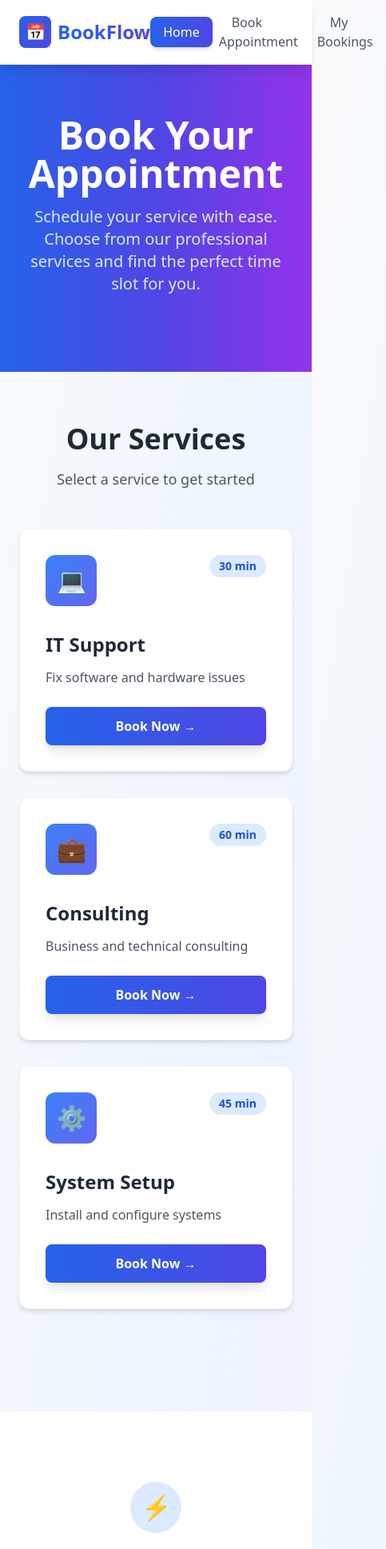
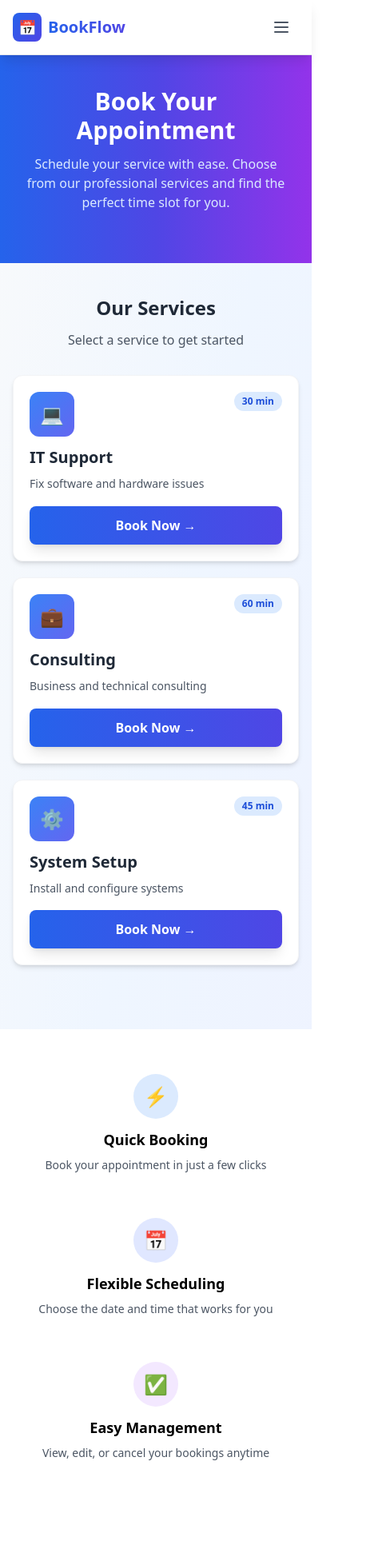
Before and after one commit to Teshome-Worku/appointment-booking-system, a React (Vite) app: page / in a window 390 px wide. Shown: the top 1937 px of the page at 80% size, 483 px wide, since content can reach past the window. After the commit the page ends 1883 px from the top, so only its background shows below. Built offline with nearby package versions, Linux system fonts and the light colour scheme.

Commit message:
responsive logic added

```diff
--- a/index.html
+++ b/index.html
@@ -4,7 +4,8 @@
 <head>
     <meta charset="UTF-8" />
     <link rel="icon" type="image/x-icon" href="/favicon.ico" />
-    <meta name="viewport" content="width=device-width, initial-scale=1.0" />
+    <meta name="viewport" content="width=device-width, initial-scale=1.0, viewport-fit=cover" />
+    <meta name="theme-color" content="#2563eb" />
     <title>Appointment Booking System</title>
 </head>
 
--- a/src/components/Navbar.jsx
+++ b/src/components/Navbar.jsx
@@ -1,65 +1,93 @@
+import { useState } from "react"
 import { NavLink } from "react-router-dom"
 
 const Navbar = () => {
+  const [menuOpen, setMenuOpen] = useState(false)
+
+  const navLinkClass = ({ isActive }) =>
+    `block px-4 py-3 rounded-lg font-medium transition-all duration-200 min-h-[44px] flex items-center ${
+      isActive
+        ? "bg-gradient-to-r from-blue-600 to-indigo-600 text-white shadow-md"
+        : "text-gray-600 hover:bg-blue-50 hover:text-blue-600"
+    }`
+
   return (
     <nav className="w-full bg-white/95 backdrop-blur-md shadow-lg sticky top-0 z-50 border-b border-gray-200">
-      <div className="max-w-7xl mx-auto px-6 py-4 flex items-center justify-between">
+      <div className="max-w-7xl mx-auto px-4 sm:px-6 py-3 sm:py-4 flex items-center justify-between">
         {/* Logo */}
-        <NavLink to="/" className="flex items-center gap-2 group">
-          <div className="w-10 h-10 bg-gradient-to-br from-blue-600 to-indigo-600 rounded-lg flex items-center justify-center transform group-hover:rotate-12 transition-transform duration-300">
-            <span className="text-white font-bold text-xl">📅</span>
+        <NavLink
+          to="/"
+          onClick={() => setMenuOpen(false)}
+          className="flex items-center gap-2 group min-h-[44px] items-center"
+        >
+          <div className="w-9 h-9 sm:w-10 sm:h-10 bg-gradient-to-br from-blue-600 to-indigo-600 rounded-lg flex items-center justify-center transform group-hover:rotate-12 transition-transform duration-300 shrink-0">
+            <span className="text-white font-bold text-lg sm:text-xl">📅</span>
           </div>
-          <h1 className="text-2xl font-bold bg-gradient-to-r from-blue-600 to-indigo-600 bg-clip-text text-transparent">
+          <h1 className="text-xl sm:text-2xl font-bold bg-gradient-to-r from-blue-600 to-indigo-600 bg-clip-text text-transparent">
             BookFlow
           </h1>
         </NavLink>
 
-        {/* Menu */}
-        <ul className="flex items-center gap-2">
+        {/* Desktop Menu */}
+        <ul className="hidden md:flex items-center gap-2">
           <li>
-            <NavLink
-              to="/"
-              className={({ isActive }) =>
-                `px-4 py-2 rounded-lg font-medium transition-all duration-200 ${
-                  isActive
-                    ? "bg-gradient-to-r from-blue-600 to-indigo-600 text-white shadow-md"
-                    : "text-gray-600 hover:bg-blue-50 hover:text-blue-600"
-                }`
-              }
-            >
+            <NavLink to="/" className={navLinkClass}>
               Home
             </NavLink>
           </li>
           <li>
-            <NavLink
-              to="/book"
-              className={({ isActive }) =>
-                `px-4 py-2 rounded-lg font-medium transition-all duration-200 ${
-                  isActive
-                    ? "bg-gradient-to-r from-blue-600 to-indigo-600 text-white shadow-md"
-                    : "text-gray-600 hover:bg-blue-50 hover:text-blue-600"
-                }`
-              }
-            >
+            <NavLink to="/book" className={navLinkClass}>
               Book Appointment
             </NavLink>
           </li>
           <li>
-            <NavLink
-              to="/my-bookings"
-              className={({ isActive }) =>
-                `px-4 py-2 rounded-lg font-medium transition-all duration-200 ${
-                  isActive
-                    ? "bg-gradient-to-r from-blue-600 to-indigo-600 text-white shadow-md"
-                    : "text-gray-600 hover:bg-blue-50 hover:text-blue-600"
-                }`
-              }
-            >
+            <NavLink to="/my-bookings" className={navLinkClass}>
               My Bookings
             </NavLink>
           </li>
         </ul>
+
+        {/* Mobile menu button */}
+        <button
+          type="button"
+          onClick={() => setMenuOpen((prev) => !prev)}
+          className="md:hidden p-2 rounded-lg text-gray-600 hover:bg-blue-50 hover:text-blue-600 min-h-[44px] min-w-[44px] flex items-center justify-center"
+          aria-label={menuOpen ? "Close menu" : "Open menu"}
+        >
+          {menuOpen ? (
+            <svg className="w-6 h-6" fill="none" stroke="currentColor" viewBox="0 0 24 24">
+              <path strokeLinecap="round" strokeLinejoin="round" strokeWidth={2} d="M6 18L18 6M6 6l12 12" />
+            </svg>
+          ) : (
+            <svg className="w-6 h-6" fill="none" stroke="currentColor" viewBox="0 0 24 24">
+              <path strokeLinecap="round" strokeLinejoin="round" strokeWidth={2} d="M4 6h16M4 12h16M4 18h16" />
+            </svg>
+          )}
+        </button>
       </div>
+
+      {/* Mobile menu */}
+      {menuOpen && (
+        <div className="md:hidden border-t border-gray-200 bg-white">
+          <ul className="px-4 py-3 space-y-1">
+            <li>
+              <NavLink to="/" className={navLinkClass} onClick={() => setMenuOpen(false)}>
+                Home
+              </NavLink>
+            </li>
+            <li>
+              <NavLink to="/book" className={navLinkClass} onClick={() => setMenuOpen(false)}>
+                Book Appointment
+              </NavLink>
+            </li>
+            <li>
+              <NavLink to="/my-bookings" className={navLinkClass} onClick={() => setMenuOpen(false)}>
+                My Bookings
+              </NavLink>
+            </li>
+          </ul>
+        </div>
+      )}
     </nav>
   )
 }
--- a/src/components/ServiceCard.jsx
+++ b/src/components/ServiceCard.jsx
@@ -19,27 +19,27 @@ const ServiceCard = ({ service }) => {
   }
 
   return (
-    <div className="card p-8 transform hover:scale-105 transition-all duration-300 border border-gray-100">
-      <div className="flex items-start justify-between mb-4">
-        <div className="w-16 h-16 bg-gradient-to-br from-blue-500 to-indigo-500 rounded-xl flex items-center justify-center text-3xl mb-4">
+    <div className="card p-5 sm:p-6 md:p-8 transform hover:scale-[1.02] active:scale-[0.99] sm:hover:scale-105 transition-all duration-300 border border-gray-100">
+      <div className="flex items-start justify-between mb-3 sm:mb-4">
+        <div className="w-14 h-14 sm:w-16 sm:h-16 bg-gradient-to-br from-blue-500 to-indigo-500 rounded-xl flex items-center justify-center text-2xl sm:text-3xl shrink-0">
           {getServiceIcon(service.name)}
         </div>
-        <span className="px-3 py-1 bg-blue-100 text-blue-700 rounded-full text-sm font-semibold">
+        <span className="px-2.5 py-1 sm:px-3 bg-blue-100 text-blue-700 rounded-full text-xs sm:text-sm font-semibold">
           {service.duration} min
         </span>
       </div>
 
-      <h3 className="text-2xl font-bold text-gray-800 mb-3">
+      <h3 className="text-xl sm:text-2xl font-bold text-gray-800 mb-2 sm:mb-3">
         {service.name}
       </h3>
 
-      <p className="text-gray-600 mb-6 leading-relaxed">
+      <p className="text-gray-600 mb-4 sm:mb-6 leading-relaxed text-sm sm:text-base">
         {service.description}
       </p>
 
       <button
         onClick={handleBook}
-        className="w-full btn-primary text-center"
+        className="w-full btn-primary text-center min-h-[48px] sm:min-h-[44px]"
       >
         Book Now →
       </button>
--- a/src/index.css
+++ b/src/index.css
@@ -3,26 +3,31 @@
 @tailwind utilities;
 
 @layer base {
+  html {
+    -webkit-tap-highlight-color: transparent;
+  }
   body {
-    @apply bg-gradient-to-br from-gray-50 via-blue-50 to-indigo-50;
+    @apply bg-gradient-to-br from-gray-50 via-blue-50 to-indigo-50 min-h-screen;
+    padding-left: env(safe-area-inset-left);
+    padding-right: env(safe-area-inset-right);
   }
 }
 
 @layer components {
   .btn-primary {
-    @apply bg-gradient-to-r from-blue-600 to-indigo-600 text-white px-6 py-3 rounded-lg font-semibold shadow-lg hover:shadow-xl transform hover:-translate-y-0.5 transition-all duration-200;
+    @apply bg-gradient-to-r from-blue-600 to-indigo-600 text-white px-6 py-3 rounded-lg font-semibold shadow-lg hover:shadow-xl active:scale-[0.98] transition-all duration-200 min-h-[44px] flex items-center justify-center;
   }
 
   .btn-secondary {
-    @apply bg-white text-blue-600 px-6 py-3 rounded-lg font-semibold border-2 border-blue-600 hover:bg-blue-50 transition-all duration-200;
+    @apply bg-white text-blue-600 px-6 py-3 rounded-lg font-semibold border-2 border-blue-600 hover:bg-blue-50 active:scale-[0.98] transition-all duration-200 min-h-[44px] flex items-center justify-center;
   }
 
   .card {
-    @apply bg-white rounded-xl shadow-md hover:shadow-xl transition-all duration-300;
+    @apply bg-white rounded-xl shadow-md hover:shadow-xl transition-all duration-300 overflow-hidden;
   }
 
   .input-field {
-    @apply w-full border-2 border-gray-200 rounded-lg px-4 py-3 focus:outline-none focus:ring-2 focus:ring-blue-500 focus:border-transparent transition-all duration-200;
+    @apply w-full border-2 border-gray-200 rounded-lg px-4 py-3 min-h-[44px] focus:outline-none focus:ring-2 focus:ring-blue-500 focus:border-transparent transition-all duration-200;
   }
 }
 
--- a/src/pages/Home.jsx
+++ b/src/pages/Home.jsx
@@ -4,60 +4,60 @@ import services from "../data/services"
 const Home = () => {
   return (
     <div className="min-h-screen">
-      {/* Hero Section */}
-      <div className="bg-gradient-to-r from-blue-600 via-indigo-600 to-purple-600 text-white py-16">
-        <div className="max-w-7xl mx-auto px-6 text-center">
-          <h1 className="text-5xl font-bold mb-4 animate-fade-in">
+      {/* Hero Section - responsive typography & padding */}
+      <div className="bg-gradient-to-r from-blue-600 via-indigo-600 to-purple-600 text-white py-10 sm:py-14 md:py-16">
+        <div className="max-w-7xl mx-auto px-4 sm:px-6 text-center">
+          <h1 className="text-3xl sm:text-4xl md:text-5xl font-bold mb-3 sm:mb-4 animate-fade-in">
             Book Your Appointment
           </h1>
-          <p className="text-xl text-blue-100 mb-8 max-w-2xl mx-auto">
+          <p className="text-base sm:text-lg md:text-xl text-blue-100 mb-6 sm:mb-8 max-w-2xl mx-auto px-2">
             Schedule your service with ease. Choose from our professional services and find the perfect time slot for you.
           </p>
         </div>
       </div>
 
       {/* Services Section */}
-      <div className="max-w-7xl mx-auto px-6 py-16">
-        <div className="text-center mb-12">
-          <h2 className="text-4xl font-bold text-gray-800 mb-4">
+      <div className="max-w-7xl mx-auto px-4 sm:px-6 py-10 sm:py-14 md:py-16">
+        <div className="text-center mb-8 sm:mb-12">
+          <h2 className="text-2xl sm:text-3xl md:text-4xl font-bold text-gray-800 mb-3 sm:mb-4">
             Our Services
           </h2>
-          <p className="text-gray-600 text-lg">
+          <p className="text-gray-600 text-base sm:text-lg">
             Select a service to get started
           </p>
         </div>
 
-        <div className="grid grid-cols-1 md:grid-cols-2 lg:grid-cols-3 gap-8">
-          {services.map(service => (
+        <div className="grid grid-cols-1 sm:grid-cols-2 lg:grid-cols-3 gap-5 sm:gap-6 md:gap-8">
+          {services.map((service) => (
             <ServiceCard key={service.id} service={service} />
           ))}
         </div>
       </div>
 
-      {/* Features Section */}
-      <div className="bg-white py-16 mt-16">
-        <div className="max-w-7xl mx-auto px-6">
-          <div className="grid grid-cols-1 md:grid-cols-3 gap-8 text-center">
-            <div className="p-6">
-              <div className="w-16 h-16 bg-blue-100 rounded-full flex items-center justify-center mx-auto mb-4">
-                <span className="text-3xl">⚡</span>
+      {/* Features Section - responsive grid */}
+      <div className="bg-white py-10 sm:py-14 md:py-16 mt-10 sm:mt-16">
+        <div className="max-w-7xl mx-auto px-4 sm:px-6">
+          <div className="grid grid-cols-1 sm:grid-cols-3 gap-6 sm:gap-8 text-center">
+            <div className="p-4 sm:p-6">
+              <div className="w-14 h-14 sm:w-16 sm:h-16 bg-blue-100 rounded-full flex items-center justify-center mx-auto mb-3 sm:mb-4">
+                <span className="text-2xl sm:text-3xl">⚡</span>
               </div>
-              <h3 className="text-xl font-semibold mb-2">Quick Booking</h3>
-              <p className="text-gray-600">Book your appointment in just a few clicks</p>
+              <h3 className="text-lg sm:text-xl font-semibold mb-2">Quick Booking</h3>
+              <p className="text-gray-600 text-sm sm:text-base">Book your appointment in just a few clicks</p>
             </div>
-            <div className="p-6">
-              <div className="w-16 h-16 bg-indigo-100 rounded-full flex items-center justify-center mx-auto mb-4">
-                <span className="text-3xl">📅</span>
+            <div className="p-4 sm:p-6">
+              <div className="w-14 h-14 sm:w-16 sm:h-16 bg-indigo-100 rounded-full flex items-center justify-center mx-auto mb-3 sm:mb-4">
+                <span className="text-2xl sm:text-3xl">📅</span>
               </div>
-              <h3 className="text-xl font-semibold mb-2">Flexible Scheduling</h3>
-              <p className="text-gray-600">Choose the date and time that works for you</p>
+              <h3 className="text-lg sm:text-xl font-semibold mb-2">Flexible Scheduling</h3>
+              <p className="text-gray-600 text-sm sm:text-base">Choose the date and time that works for you</p>
             </div>
-            <div className="p-6">
-              <div className="w-16 h-16 bg-purple-100 rounded-full flex items-center justify-center mx-auto mb-4">
-                <span className="text-3xl">✅</span>
+            <div className="p-4 sm:p-6">
+              <div className="w-14 h-14 sm:w-16 sm:h-16 bg-purple-100 rounded-full flex items-center justify-center mx-auto mb-3 sm:mb-4">
+                <span className="text-2xl sm:text-3xl">✅</span>
               </div>
-              <h3 className="text-xl font-semibold mb-2">Easy Management</h3>
-              <p className="text-gray-600">View, edit, or cancel your bookings anytime</p>
+              <h3 className="text-lg sm:text-xl font-semibold mb-2">Easy Management</h3>
+              <p className="text-gray-600 text-sm sm:text-base">View, edit, or cancel your bookings anytime</p>
             </div>
           </div>
         </div>
--- a/src/pages/MyBookings.jsx
+++ b/src/pages/MyBookings.jsx
@@ -1,4 +1,5 @@
-import { useContext, useEffect, useState } from "react"
+import { useContext, useEffect, useState, useMemo } from "react"
+import { Link } from "react-router-dom"
 import { BookingContext } from "../context/BookingContext"
 import DeleteConfirm from "../modals/deleteConfirm"
 import EditBookingModal from "../modals/EditBookingModal"
@@ -14,6 +15,8 @@ const MyBookings = () => {
   const [bookingToDelete, setBookingToDelete] = useState(null)
   const [showEditModal, setShowEditModal] = useState(false)
   const [loading, setLoading] = useState(true)
+  const [search, setSearch] = useState("")
+  const [sortBy, setSortBy] = useState("date-asc") // date-asc | date-desc | service
 
   // Fetch bookings when component mounts
   useEffect(() => {
@@ -57,22 +60,45 @@ const MyBookings = () => {
   }
 
   const formatTime = (timeString) => {
+    if (!timeString) return ""
     const [hours, minutes] = timeString.split(":")
     const date = new Date()
-    date.setHours(parseInt(hours), parseInt(minutes))
+    date.setHours(parseInt(hours, 10), parseInt(minutes || 0, 10))
     return date.toLocaleTimeString("en-US", {
       hour: "2-digit",
       minute: "2-digit",
     })
   }
 
+  const filteredAndSortedBookings = useMemo(() => {
+    let list = [...bookings]
+    const q = search.trim().toLowerCase()
+    if (q) {
+      list = list.filter(
+        (b) =>
+          b.service?.toLowerCase().includes(q) ||
+          b.date?.toLowerCase().includes(q) ||
+          b.time?.toLowerCase().includes(q) ||
+          b.confirmationId?.toLowerCase().includes(q)
+      )
+    }
+    if (sortBy === "date-asc") {
+      list.sort((a, b) => new Date(a.date + "T" + (a.time || "00:00")) - new Date(b.date + "T" + (b.time || "00:00")))
+    } else if (sortBy === "date-desc") {
+      list.sort((a, b) => new Date(b.date + "T" + (b.time || "00:00")) - new Date(a.date + "T" + (a.time || "00:00")))
+    } else if (sortBy === "service") {
+      list.sort((a, b) => (a.service || "").localeCompare(b.service || ""))
+    }
+    return list
+  }, [bookings, search, sortBy])
+
   if (loading) {
     return (
-      <div className="max-w-6xl mx-auto px-6 py-12">
-        <div className="flex items-center justify-center min-h-[400px]">
+      <div className="max-w-6xl mx-auto px-4 sm:px-6 py-8 sm:py-12">
+        <div className="flex items-center justify-center min-h-[300px] sm:min-h-[400px]">
           <div className="text-center">
-            <div className="w-16 h-16 border-4 border-blue-600 border-t-transparent rounded-full animate-spin mx-auto mb-4"></div>
-            <p className="text-gray-600">Loading your bookings...</p>
+            <div className="w-14 h-14 sm:w-16 sm:h-16 border-4 border-blue-600 border-t-transparent rounded-full animate-spin mx-auto mb-4"></div>
+            <p className="text-gray-600 text-sm sm:text-base">Loading your bookings...</p>
           </div>
         </div>
       </div>
@@ -81,65 +107,103 @@ const MyBookings = () => {
 
   if (bookings.length === 0) {
     return (
-      <div className="max-w-6xl mx-auto px-6 py-12">
-        <h2 className="text-4xl font-bold mb-8 text-gray-800">My Bookings</h2>
-        <div className="card p-16 text-center">
-          <div className="w-24 h-24 bg-gray-100 rounded-full flex items-center justify-center mx-auto mb-6">
-            <span className="text-5xl">📅</span>
+      <div className="max-w-6xl mx-auto px-4 sm:px-6 py-8 sm:py-12">
+        <h2 className="text-2xl sm:text-3xl md:text-4xl font-bold mb-6 sm:mb-8 text-gray-800">My Bookings</h2>
+        <div className="card p-8 sm:p-12 md:p-16 text-center">
+          <div className="w-20 h-20 sm:w-24 sm:h-24 bg-gray-100 rounded-full flex items-center justify-center mx-auto mb-4 sm:mb-6">
+            <span className="text-4xl sm:text-5xl">📅</span>
           </div>
-          <h3 className="text-2xl font-semibold text-gray-800 mb-2">
+          <h3 className="text-xl sm:text-2xl font-semibold text-gray-800 mb-2">
             No bookings yet
           </h3>
-          <p className="text-gray-600 mb-8">
+          <p className="text-gray-600 mb-6 sm:mb-8 text-sm sm:text-base">
             Start by booking your first appointment
           </p>
-          <a
-            href="/"
-            className="btn-primary inline-block"
-          >
+          <Link to="/" className="btn-primary inline-block">
             Book Now
-          </a>
+          </Link>
         </div>
       </div>
     )
   }
 
   return (
-    <div className="max-w-6xl mx-auto px-6 py-12">
-      <div className="mb-8">
-        <h2 className="text-4xl font-bold text-gray-800 mb-2">My Bookings</h2>
-        <p className="text-gray-600">
+    <div className="max-w-6xl mx-auto px-4 sm:px-6 py-8 sm:py-12">
+      <div className="mb-6 sm:mb-8">
+        <h2 className="text-2xl sm:text-3xl md:text-4xl font-bold text-gray-800 mb-2">My Bookings</h2>
+        <p className="text-gray-600 text-sm sm:text-base">
           You have {bookings.length} {bookings.length === 1 ? "booking" : "bookings"}
         </p>
       </div>
 
-      <div className="grid grid-cols-1 md:grid-cols-2 gap-6">
-        {bookings.map((booking) => (
+      {/* Search & Sort */}
+      <div className="flex flex-col sm:flex-row gap-3 sm:gap-4 mb-6">
+        <div className="relative flex-1">
+          <span className="absolute left-3 top-1/2 -translate-y-1/2 text-gray-400" aria-hidden>🔍</span>
+          <input
+            type="search"
+            placeholder="Search by service, date, time or ID..."
+            value={search}
+            onChange={(e) => setSearch(e.target.value)}
+            className="input-field pl-10 min-h-[44px]"
+          />
+        </div>
+        <select
+          value={sortBy}
+          onChange={(e) => setSortBy(e.target.value)}
+          className="input-field min-h-[44px] sm:w-auto w-full"
+          aria-label="Sort bookings"
+        >
+          <option value="date-asc">Date (earliest first)</option>
+          <option value="date-desc">Date (latest first)</option>
+          <option value="service">Service (A–Z)</option>
+        </select>
+      </div>
+
+      {filteredAndSortedBookings.length === 0 ? (
+        <div className="card p-8 text-center">
+          <p className="text-gray-600">No bookings match your search. Try a different term or clear the search.</p>
+          <button
+            type="button"
+            onClick={() => setSearch("")}
+            className="btn-secondary mt-4"
+          >
+            Clear search
+          </button>
+        </div>
+      ) : (
+      <div className="grid grid-cols-1 md:grid-cols-2 gap-4 sm:gap-6">
+        {filteredAndSortedBookings.map((booking) => (
           <div
             key={booking.id}
-            className="card p-6 hover:shadow-xl transition-all duration-300 border-l-4 border-l-blue-600"
+            className="card p-4 sm:p-6 hover:shadow-xl transition-all duration-300 border-l-4 border-l-blue-600"
           >
-            <div className="flex items-start justify-between mb-4">
-              <div className="flex-1">
-                <div className="flex items-center gap-3 mb-2">
-                  <div className="w-10 h-10 bg-gradient-to-br from-blue-500 to-indigo-500 rounded-lg flex items-center justify-center text-white font-bold">
-                    {booking.service.charAt(0)}
+            <div className="flex items-start justify-between mb-3 sm:mb-4">
+              <div className="flex-1 min-w-0">
+                <div className="flex items-center gap-3 mb-2 flex-wrap">
+                  <div className="w-10 h-10 bg-gradient-to-br from-blue-500 to-indigo-500 rounded-lg flex items-center justify-center text-white font-bold shrink-0">
+                    {booking.service?.charAt(0) || "?"}
                   </div>
-                  <div>
-                    <h3 className="text-xl font-bold text-gray-800">
+                  <div className="min-w-0">
+                    <h3 className="text-lg sm:text-xl font-bold text-gray-800 truncate">
                       {booking.service}
                     </h3>
-                    {booking.status && (
-                      <span className="px-2 py-1 bg-green-100 text-green-700 rounded-full text-xs font-semibold">
-                        {booking.status}
-                      </span>
-                    )}
+                    <div className="flex flex-wrap items-center gap-2">
+                      {booking.confirmationId && (
+                        <span className="text-xs font-mono text-gray-500">{booking.confirmationId}</span>
+                      )}
+                      {booking.status && (
+                        <span className="px-2 py-0.5 bg-green-100 text-green-700 rounded-full text-xs font-semibold">
+                          {booking.status}
+                        </span>
+                      )}
+                    </div>
                   </div>
                 </div>
               </div>
             </div>
 
-            <div className="space-y-2 mb-6">
+            <div className="space-y-2 mb-4 sm:mb-6">
               <div className="flex items-center gap-2 text-gray-600">
                 <span className="text-lg">📅</span>
                 <span className="font-medium">{formatDate(booking.date)}</span>
@@ -156,16 +220,16 @@ const MyBookings = () => {
               )}
             </div>
 
-            <div className="flex gap-3 pt-4 border-t border-gray-100">
+            <div className="flex gap-2 sm:gap-3 pt-4 border-t border-gray-100">
               <button
                 onClick={() => handleEdit(booking)}
-                className="flex-1 btn-secondary py-2 text-sm"
+                className="flex-1 btn-secondary py-2.5 sm:py-2 text-sm min-h-[44px]"
               >
                 ✏️ Edit
               </button>
               <button
                 onClick={() => handleDelete(booking.id)}
-                className="flex-1 bg-red-50 text-red-600 px-4 py-2 rounded-lg font-semibold border-2 border-red-200 hover:bg-red-100 transition-all duration-200 text-sm"
+                className="flex-1 bg-red-50 text-red-600 px-4 py-2.5 sm:py-2 rounded-lg font-semibold border-2 border-red-200 hover:bg-red-100 active:scale-[0.98] transition-all duration-200 text-sm min-h-[44px]"
               >
                 🗑️ Delete
               </button>
@@ -173,6 +237,7 @@ const MyBookings = () => {
           </div>
         ))}
       </div>
+      )}
 
       {showDeleteConfirm && (
         <DeleteConfirm onConfirm={handleConfirmDelete} onClose={onClose} />
```
Also changed, not shown: src/components/BookingForm.jsx (+30 -13 lines), src/modals/EditBookingModal.jsx (+6 -6 lines), src/modals/deleteConfirm.jsx (+9 -9 lines), src/modals/successModal.jsx (+14 -9 lines), src/pages/Book.jsx (+8 -8 lines).
